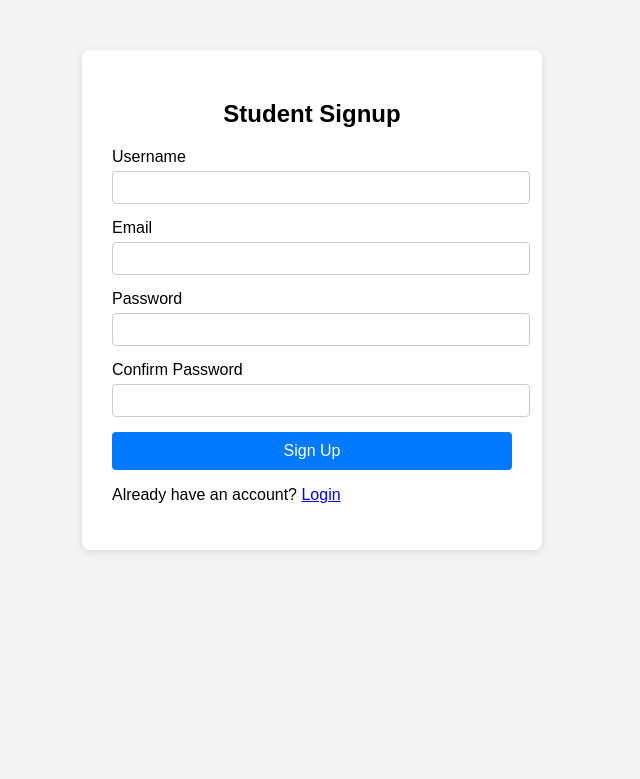
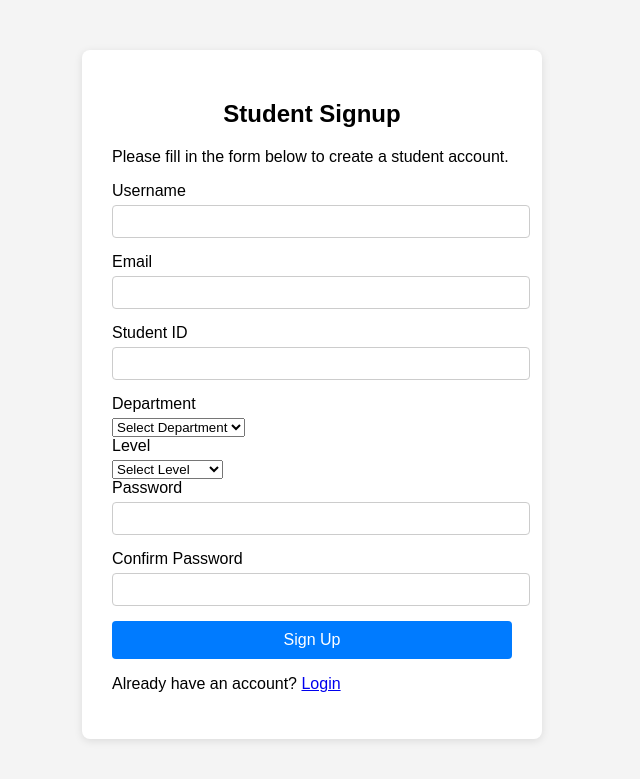
Before and after one commit to diarraaaa/DjangoApp, a Django app: page /home/student/signup/ in a window 1280 px wide. Shown: the top 779 px of the page, without its empty margins (328-968 px from the left). Run offline with Django 5.2, Linux system fonts and the light colour scheme.

Commit message:
student signup code

```diff
--- a/schoolapp/Users/models.py
+++ b/schoolapp/Users/models.py
@@ -6,7 +6,7 @@ class Student(models.Model):
     user=models.OneToOneField(User,on_delete=models.CASCADE)
     student_id=models.CharField(max_length=20,unique=True)
     level=models.CharField(max_length=10)
-    departement=models.ForeignKey('Courses.Department',on_delete=models.SET_NULL,null=True)
+    department=models.ForeignKey('Courses.Department',on_delete=models.SET_NULL,null=True)
 
     def __str__(self):
         return f"{self.user.username} {self.student_id}"
--- a/schoolapp/Users/templates/auth/studentsignup.html
+++ b/schoolapp/Users/templates/auth/studentsignup.html
@@ -19,13 +19,42 @@
 <body>
     <div class="container">
         <h2>Student Signup</h2>
-        <form method="post">
+        {% if error %}
+            <div class="error" style="color: red;">{{ error }}</div>
+        {% endif %}
+        {% if success %}
+            <div class="success" style="color: green;">{{ success }}</div>
+        {% endif %}
+        <p>Please fill in the form below to create a student account.</p>
+         <!-- Form for student signup -->
+        <form method="post" action="{% url 'student-signup-code' %}">
             {% csrf_token %}
             <label for="username">Username</label>
             <input type="text" id="username" name="username" required>
 
             <label for="email">Email</label>
             <input type="email" id="email" name="email" required>
+            <label for="student_id">Student ID</label>
+            <input type="text" id="student_id" name="student_id" required>
+
+            <label for="department">Department</label>
+            <select id="department" name="department" required>
+                <option value="">Select Department</option>
+                <option value="Computer Science">Computer Science</option>
+                <option value="Mathematics">Mathematics</option>
+                <option value="Physics">Physics</option>
+                <option value="Chemistry">Chemistry</option>
+                <option value="Biology">Biology</option>
+                <option value="Engineering">Engineering</option>
+            </select>
+
+            <label for="level">Level</label>
+            <select id="level" name="level" required>
+                <option value="">Select Level</option>
+                <option value="Undergraduate">Undergraduate</option>
+                <option value="Graduate">Graduate</option>
+                <option value="PhD">PhD</option>
+            </select>
 
             <label for="password1">Password</label>
             <input type="password" id="password1" name="password1" required>
--- a/schoolapp/Users/urls.py
+++ b/schoolapp/Users/urls.py
@@ -1,10 +1,13 @@
 from django.urls import path
 from .views import studentloginpage, studentsignuppage, teacherloginpage, teachersignuppage, homepage
 
+from .auth import student_signup_code
+
 urlpatterns=[
     path('', homepage, name='homepage'),
-    path('/student/login/', studentloginpage, name='student-login'),
+    path('student/login/', studentloginpage, name='student-login'),
     path('student/signup/', studentsignuppage, name='student-signup'),
     path('teacher/login/', teacherloginpage, name='teacher-login'),
-    path('teacher/signup/', teachersignuppage, name='teacher-signup')
+    path('teacher/signup/', teachersignuppage, name='teacher-signup'),
+    path('student/signup/code/', student_signup_code, name='student-signup-code')
 ]
--- /dev/null
+++ b/schoolapp/myvenv/pyvenv.cfg
@@ -0,0 +1,5 @@
+home = /usr/bin
+include-system-site-packages = false
+version = 3.12.7
+executable = /usr/bin/python3.12
+command = /home/diarra/Bureau/bureau/DjangoApp/myvenv/bin/python3 -m venv /home/diarra/Bureau/bureau/DjangoApp/schoolapp/myvenv
```
Also changed, not shown: schoolapp/Courses/creation.py (added, +18 -0 lines), schoolapp/Users/auth.py (added, +29 -0 lines), schoolapp/Users/migrations/0002_rename_departement_student_department.py (added), schoolapp/Users/views.py (line endings or trailing spaces), 4 other files.
